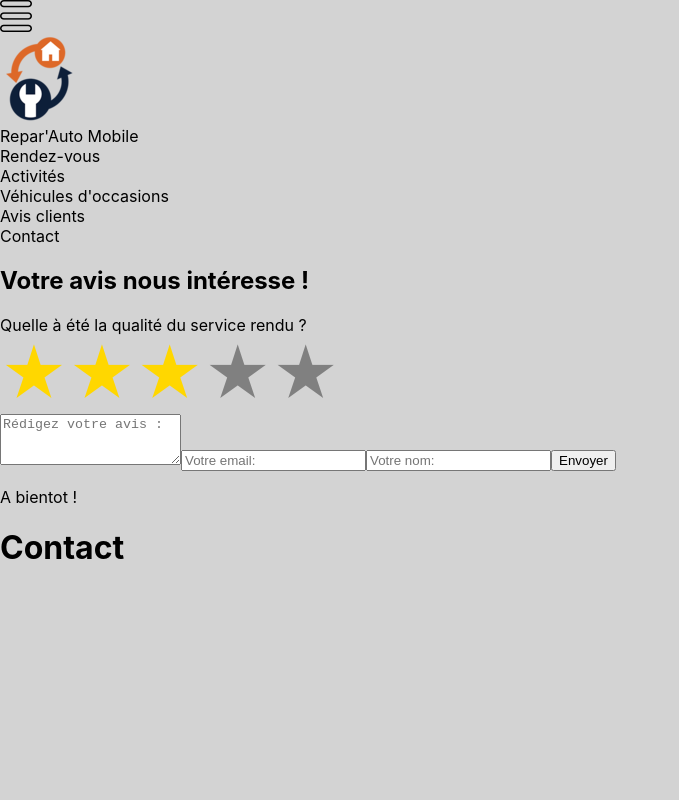
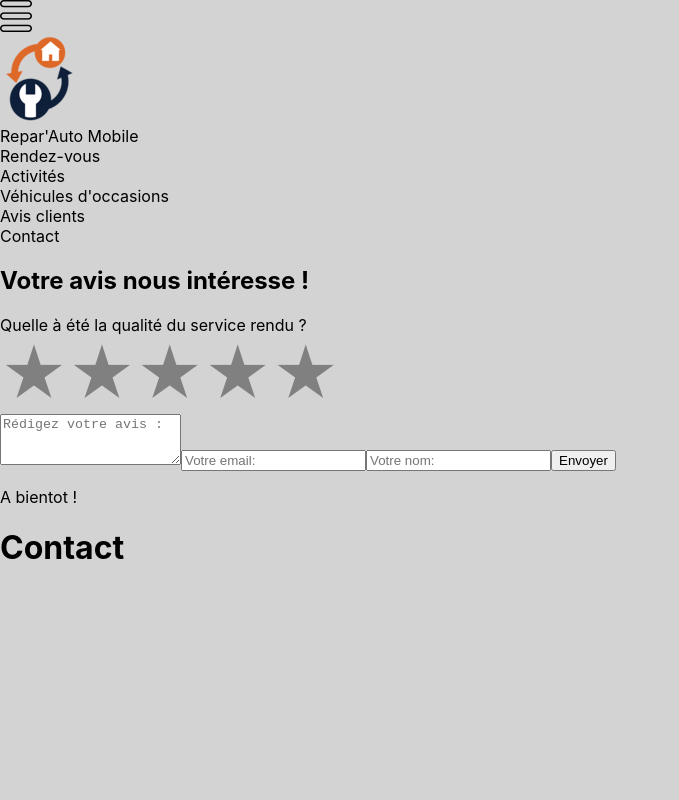
Before and after one commit to WildCodeSchool/reparauto-front-office-lyon-js-react-march21, a Next.js app: page /Customers-notices in a window 1280 px wide. Shown: the top 800 px of the page, without its empty margins (0-679 px from the left). Built offline with nearby package versions, Linux system fonts and the light colour scheme.

Commit message:
remove scrolling on notices page

```diff
--- a/pages/Customers-notices.js
+++ b/pages/Customers-notices.js
@@ -29,7 +29,7 @@ export default function Avis() {
 
   return (
     <form onSubmit={handleSubmit(onSubmit)}>
-      <div className="bg-gray-300 flex flex-col h-screen justify-center h-auto">
+      <div className="bg-gray-300 flex flex-col h-full justify-center h-auto">
         <div className="m-auto max-h-screen mt-3">
           <div className="bg-white w-full flex flex-col rounded-xl shadow-lg">
             <div className="px-12 py-5">
@@ -48,7 +48,6 @@ export default function Avis() {
                     size={65}
                     activeColor="#ffd700"
                     onChange={ratingChanged}
-                    value="3"
                     edit
                     type="input"
                   />
```
